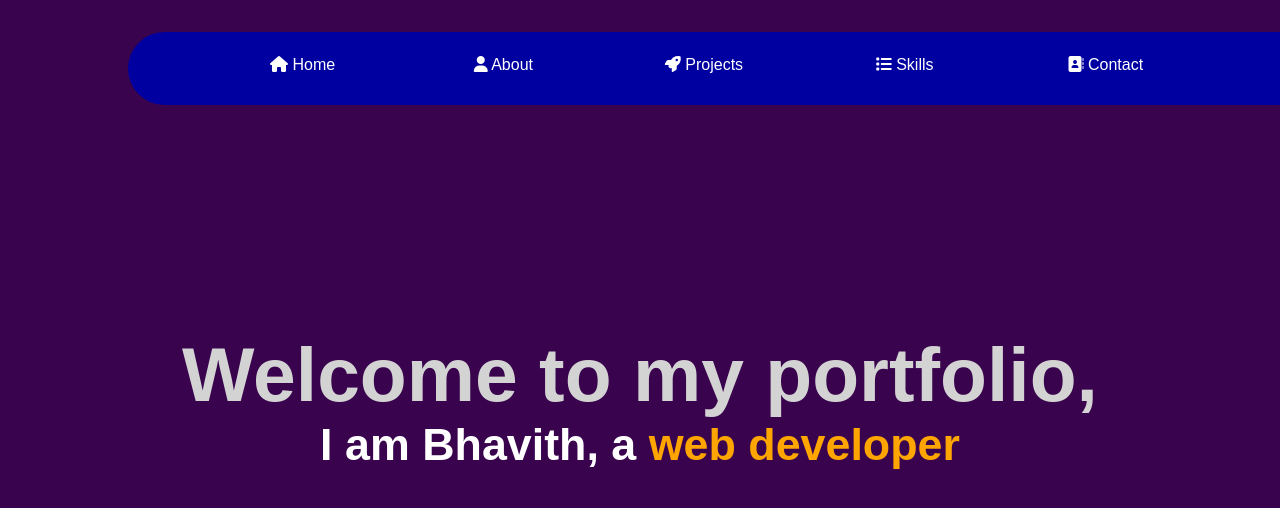
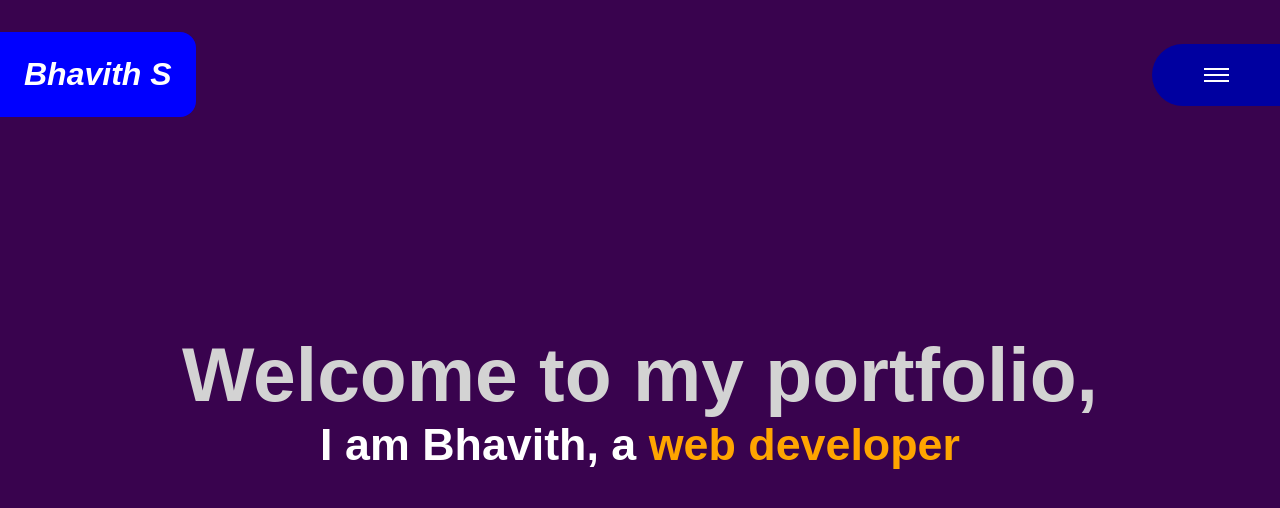
Before and after one commit to S-Bhavith/Portfolio, a plain HTML site: page index.html in a window 1280 px wide. Drawn offline with Linux system fonts and the light colour scheme.

Commit message:
Changed UI of nav bar

```diff
--- a/index.html
+++ b/index.html
@@ -12,18 +12,18 @@
     </head>
     <body>
         <nav>
-            <div id="logo"></div>
+            <div id="logo">
+                <a href="#home">
+                    <nobr>Bhavith S</nobr>
+                </a>
+            </div>
             <ul id="nav-links">
-                <li>
-                    <a href="#home">
-                        <nobr>
-                            <i class="fa-solid fa-house"></i>
-                            Home
-                        </nobr>
-                        <div class="link-border"></div>
-                    </a>
+                <li id="ham" title="Menu Bar">
+                    <div class="ham" id="ham-head"></div>
+                    <div class="ham" id="ham-mid"></div>
+                    <div class="ham" id="ham-end"></div>
                 </li>
-                <li>
+                <li class="links">
                     <a href="#about">
                     <nobr>
                         <i class="fa-solid fa-user"></i>
@@ -32,7 +32,7 @@
                     <div class="link-border"></div>
                     </a>
                 </li>
-                <li>
+                <li class="links">
                     <a href="#projects">
                     <nobr>
                         <i class="fa-solid fa-rocket"></i>
@@ -41,7 +41,7 @@
                     <div class="link-border"></div>
                     </a>
                 </li>
-                <li>
+                <li class="links">
                     <a href="#skills">
                     <nobr>
                         <i class="fa-solid fa-list"></i>
@@ -50,7 +50,7 @@
                     <div class="link-border"></div>
                     </a>
                 </li>
-                <li>
+                <li class="links">
                     <a href="#contact-me">
                     <nobr>
                         <i class="fa-solid fa-address-book"></i>
--- a/script.js
+++ b/script.js
@@ -0,0 +1,55 @@
+// Nav-Bar
+
+const ham = document.getElementById('ham');
+const links = Array.from(document.getElementsByClassName('links'));
+const navLinks = document.getElementById('nav-links');
+let toggle = true;
+
+function removeLinks(){
+    links.forEach(link => {
+        navLinks.removeChild(link);
+        navLinks.style.width = '10%';
+    });
+}
+removeLinks();
+
+function appendLinks(){
+    links.forEach(link=>{
+        navLinks.appendChild(link);
+        navLinks.style.width = '75%';
+    })
+}
+
+const hamHead = document.getElementById('ham-head');
+const hamMid = document.getElementById('ham-mid');
+const hamEnd = document.getElementById('ham-end');
+
+function close(){
+    hamMid.style.display = 'none';
+    hamHead.style.top = '10%';
+    hamHead.style.rotate = '45deg';
+    hamEnd.style.bottom = '10%';
+    hamEnd.style.rotate = '-45deg';
+}
+
+function open(){
+    hamMid.style.display = 'block';
+    hamHead.style.top = '0%';
+    hamHead.style.rotate = '0deg';
+    hamEnd.style.bottom = '0%';
+    hamEnd.style.rotate = '0deg';
+}
+
+ham.addEventListener('click',()=>{
+        if(toggle){
+            appendLinks();
+            close();
+            toggle = false;
+        }
+        else{
+            removeLinks();
+            open();
+            toggle = true;
+        }
+
+})
--- a/styles.css
+++ b/styles.css
@@ -20,23 +20,64 @@ body{
 
 nav{
     margin-block:2rem;
+    position:fixed;
+    width:100%;
+    display:flex;
+    justify-content: space-between;
+    align-items: center;
+}
+
+/* logo */
+
+#logo{
+    background-color:blue;
     padding:1.5rem;
-    position:fixed;
-    left:10%;
-    width:90%;
+    border-radius:0rem 1rem 1rem 0rem;
+    font-size:xx-large;
+    font-weight:bold;
+    font-style:italic;
+    cursor: pointer;
+}
+
+#logo a{
+    text-decoration: none;
+    color: white;
+}
+
+/* links */
+
+#nav-links{
+    width:10%;
+    overflow: hidden;
+    margin-left:10%;
+    padding:1.5rem;
+    list-style:none;
     background-color:rgb(0, 0, 160);
     display:flex;
     justify-content: space-evenly;
-    align-items: center;
     border-radius:2.5rem 0rem 0rem 2.5rem;
+    transition: width 500ms linear;
 }
 
-#nav-links{
-    list-style:none;
+/* Hamburger */
+
+.ham{
+    position: relative;
+    height:2px;
+    width:25px;
+    background-color:white;
+    transition: all 750ms linear;
+}
+
+#ham{
     display:flex;
-    justify-content: space-evenly;
-    width:100%;
+    flex-direction:column;
+    justify-content: center;
+    gap:0.25rem;
+    cursor:pointer;
 }
+
+/* Links styling */
 
 li a{
     color:white;
@@ -46,8 +87,10 @@ li a{
     flex-direction:column;
     align-items:center;
     gap:.25rem;
-    transition: color 250ms linear;
+    transition: color 1s ease-in-out;
 }
+
+/* Link hover border */
 
 .link-border{
     height:2.5px;
```
